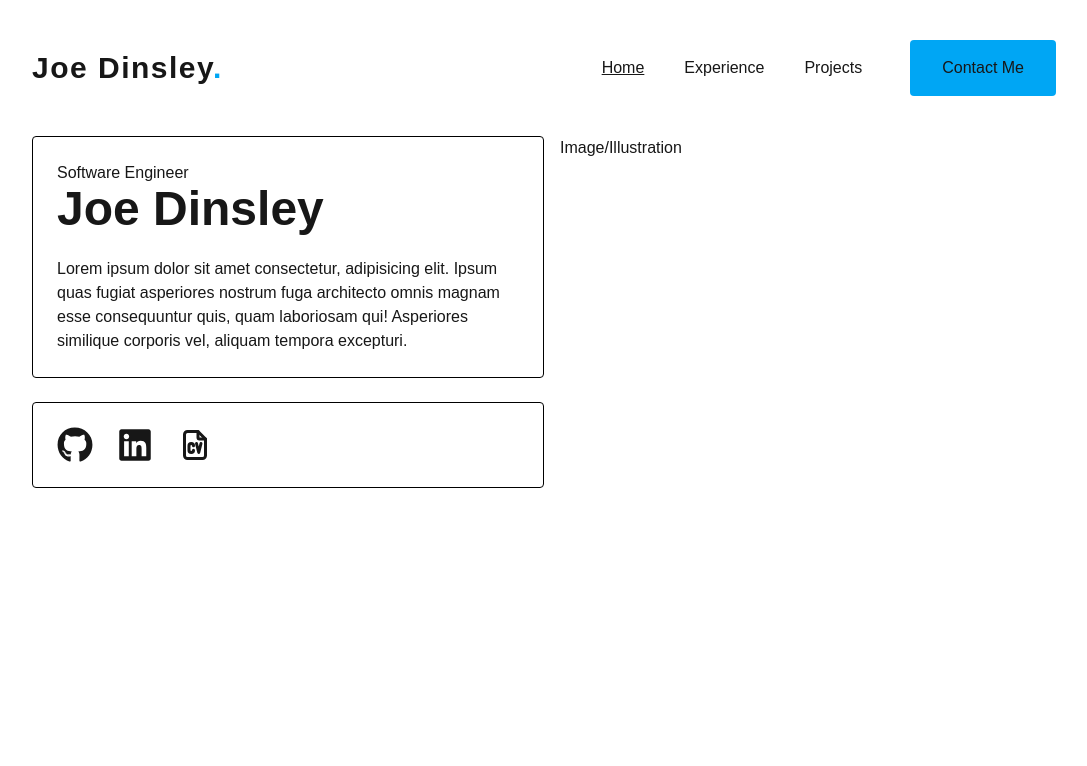
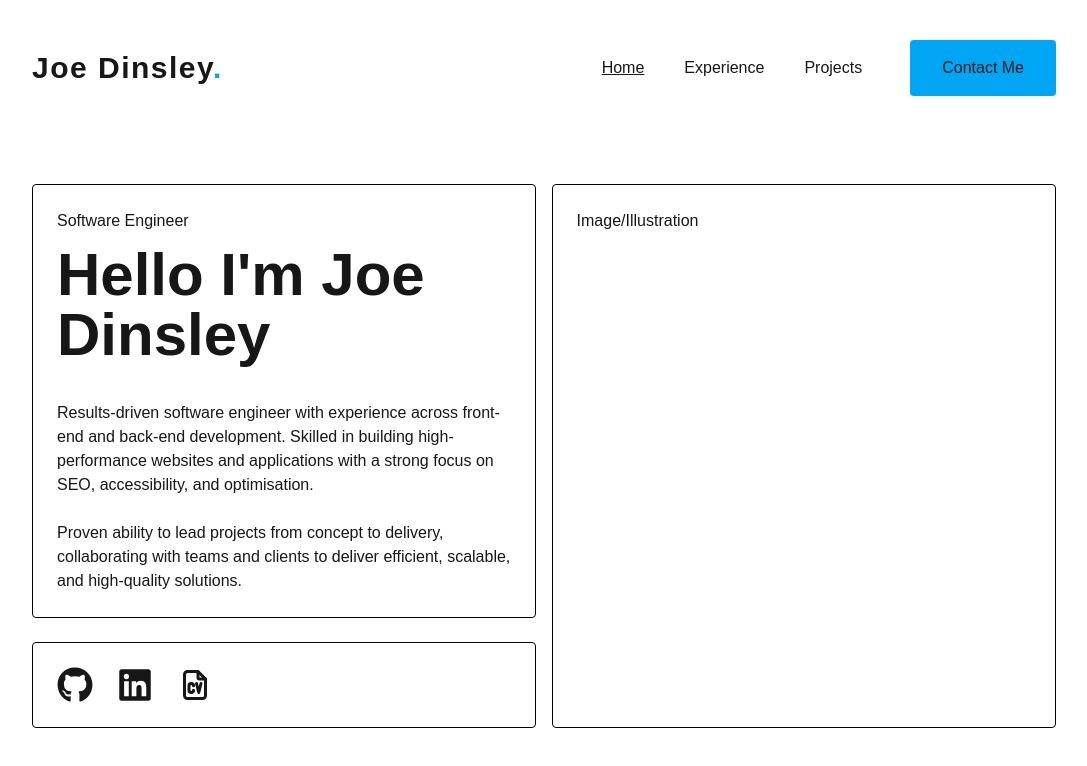
Before and after one commit to Joesanity/portfolio2025, a Next.js app: page / in a window 1280 px wide. Shown: the top 766 px of the page, without its empty margins (96-1183 px from the left). Built offline with nearby package versions, Linux system fonts and the light colour scheme.

Commit message:
Hero Section Updates
- Added Description
- Styling Updates

```diff
--- a/app/page.tsx
+++ b/app/page.tsx
@@ -6,18 +6,33 @@ import { TbFileCv } from "react-icons/tb";
 export default function Home() {
   return (
     <main>
-      <section className="w-4/5 mx-auto flex gap-4">
+      <section className="w-4/5 mx-auto flex gap-4 my-12 items-stretch">
         <div className="flex flex-col w-1/2 gap-6">
           <div className="border-black border rounded p-6">
-            <p className="text-md">Software Engineer</p>
-            <h1 className="text-5xl font-extrabold mb-6">Joe Dinsley</h1>
-            <p>Lorem ipsum dolor sit amet consectetur, adipisicing elit. Ipsum quas fugiat asperiores nostrum fuga architecto omnis magnam esse consequuntur quis, quam laboriosam qui! Asperiores similique corporis vel, aliquam tempora excepturi.</p>
+            <p className="text-md mb-3">Software Engineer</p>
+            <h1 className="text-6xl font-extrabold mb-9">
+              Hello I'm Joe Dinsley
+            </h1>
+            <p>
+              Results-driven software engineer with experience across front-end
+              and back-end development. Skilled in building high-performance
+              websites and applications with a strong focus on SEO,
+              accessibility, and optimisation.
+            </p>
+            <br />
+            <p>
+              Proven ability to lead projects from concept to delivery,
+              collaborating with teams and clients to deliver efficient,
+              scalable, and high-quality solutions.
+            </p>
           </div>
-          <div className="border-black border rounded p-6 flex gap-6"><FaGithub size={36} /><FaLinkedin size={36} /><TbFileCv size={36} /></div>
+          <div className="border-black border rounded p-6 flex gap-6">
+            <FaGithub size={36} />
+            <FaLinkedin size={36} />
+            <TbFileCv size={36} />
+          </div>
         </div>
-        <div>
-          Image/Illustration
-        </div>
+        <div className="border-black border rounded p-6 w-1/2">Image/Illustration</div>
       </section>
     </main>
   );
```
Also changed, not shown: components/sections/cloud.tsx (added).
